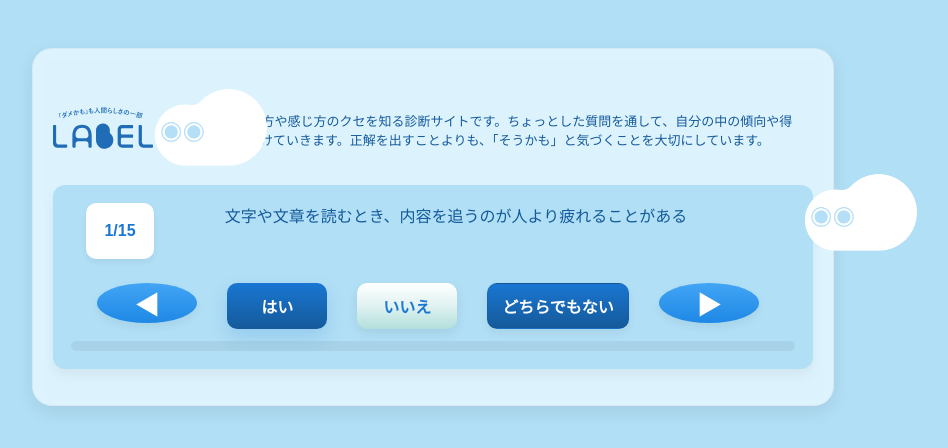
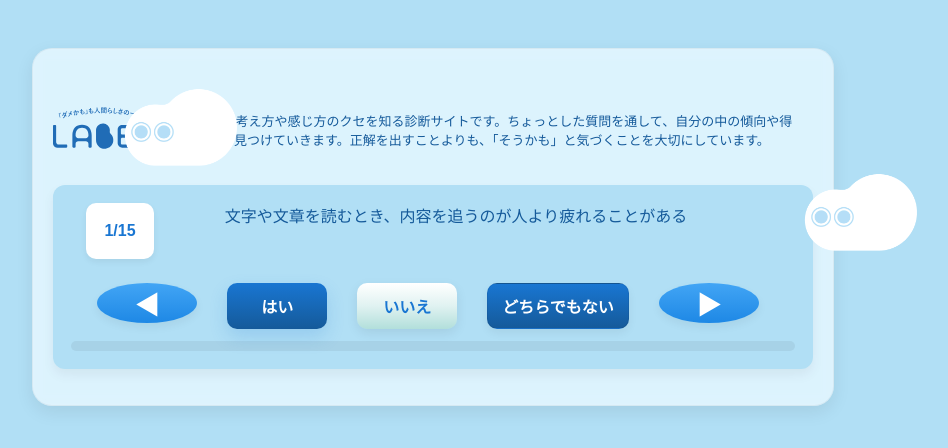
Before and after one commit to 12253017-hue/label-project, a plain HTML site: page index.html in a window 1280 px wide. Shown: the whole page, without its empty margins (207-1155 px from the left). Drawn offline with Linux system fonts and the light colour scheme.

Commit message:
Update index.html

```diff
--- a/index.html
+++ b/index.html
@@ -192,7 +192,7 @@
 #cloud1 {
   position: absolute;
   top: 10px;       /* 高さはそのまま */
-  left: 50px;      /* -300px → 50px に変更して右へ */
+  left:20px;
   width: 350px;
   z-index: 500;
   animation: float 4s ease-in-out infinite;
```
